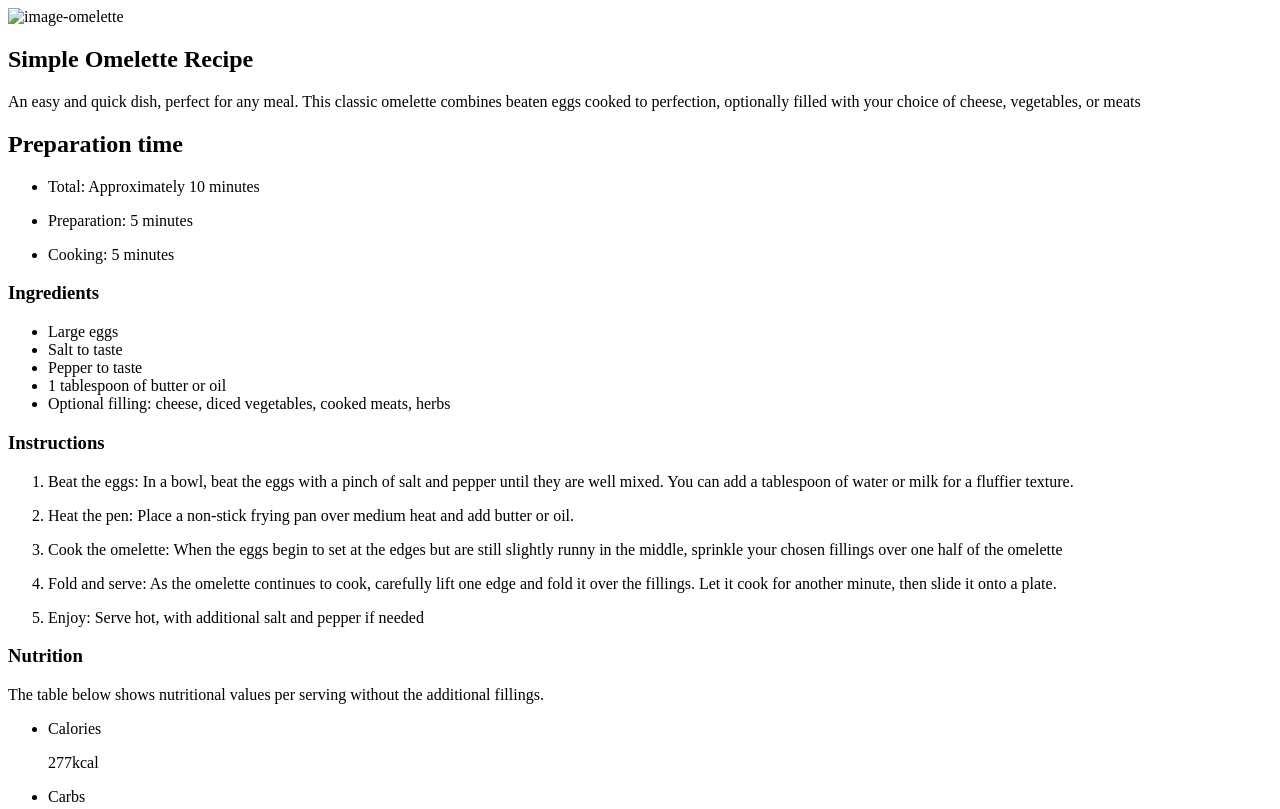
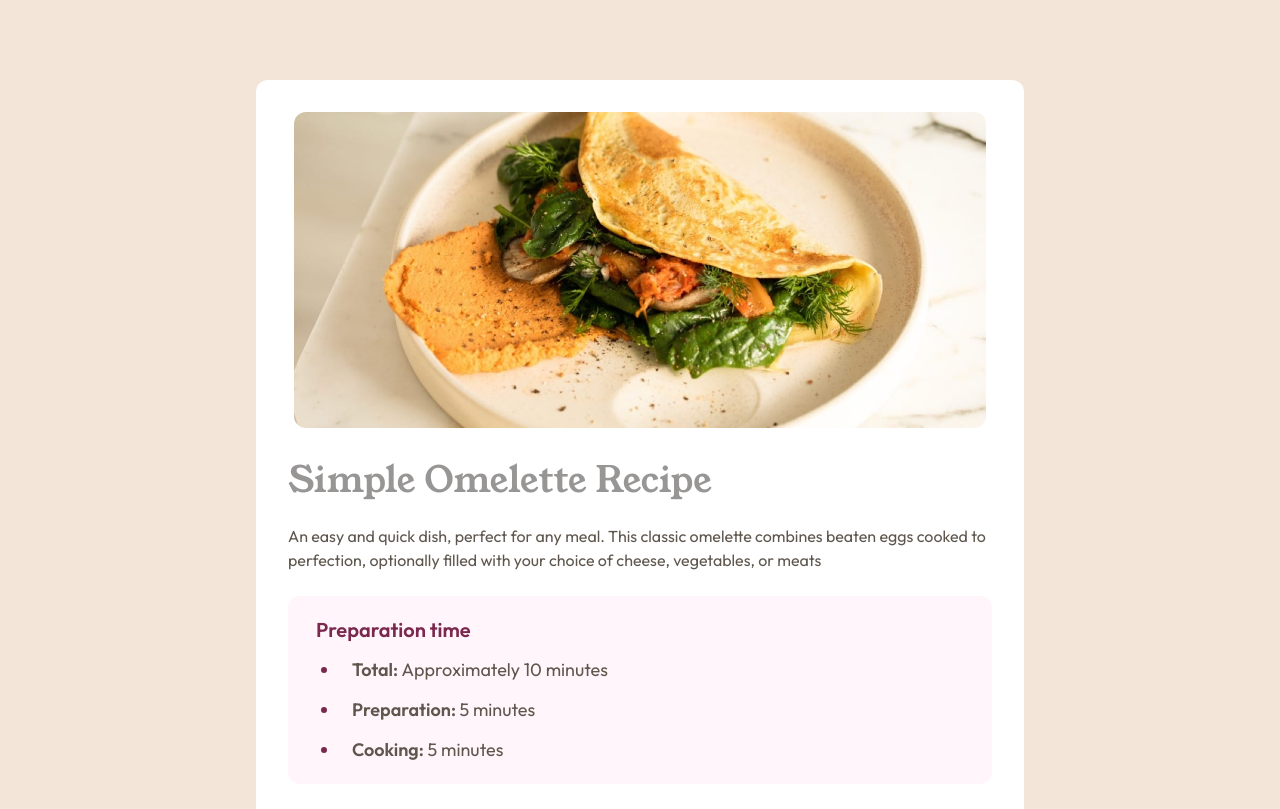
Before and after one commit to hijal/omelette-landing-page, a website: page src/index.html in a window 1280 px wide. Shown: the top 809 px of the page. Drawn offline with nearby package versions, Linux system fonts and the light colour scheme; files that its build step writes are made by us from their sources; the site is published under a folder, as on GitHub Pages, so addresses that start at the root find nothing; files whose address does not match are found by name.

Commit message:
fix the import

```diff
--- a/src/index.html
+++ b/src/index.html
@@ -10,8 +10,8 @@
       rel="stylesheet"
     />
 
-    <link rel="icon" type="image/x-icon" href="/assets/images/favicon.ico" />
-    <link href="/src/main.css" rel="stylesheet" />
+    <link rel="icon" type="image/x-icon" href="./assets/images/favicon.ico" />
+    <link href="./src/main.css" rel="stylesheet" />
     <title>Simple Omelette - Recipe</title>
   </head>
   <body class="min-h-dvh justify-center items-center md:flex md:bg-egg-shell">
@@ -21,7 +21,7 @@
       >
         <picture>
           <img
-            src="/src/assets/images/image-omelette.jpeg"
+            src="./src/assets/images/image-omelette.jpeg"
             alt="image-omelette"
             width="1312"
             height="600"
```
